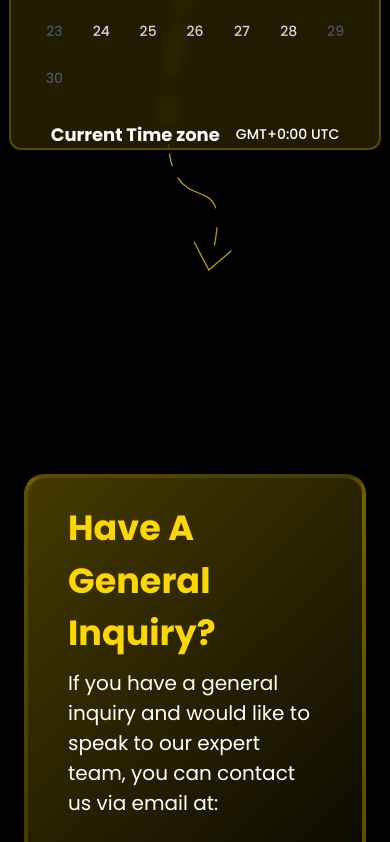
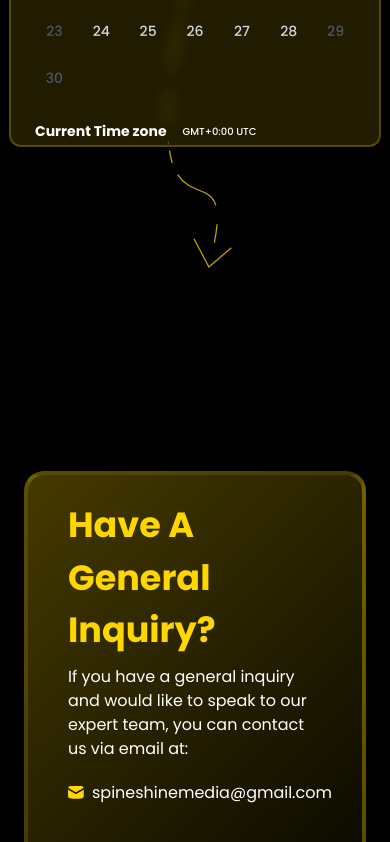
Before and after one commit to dhiasmari71-wq/spine-shine-media, a Next.js app: page / in a window 390 px wide. Shown: the part 4920-5762 px from the top of the page. Built offline with nearby package versions, Linux system fonts and the light colour scheme.

Commit message:
fix: text size

```diff
--- a/src/components/CTA.tsx
+++ b/src/components/CTA.tsx
@@ -8,7 +8,7 @@ const CTA = () => {
           <h1 className="text-primary font-poppins font-bold text-[35px] md:text-[49px] mb-2 bg-transparent">
             Have A General Inquiry?
           </h1>
-          <p className="text-white font-poppins font-regular text-[20px] bg-transparent">
+          <p className="text-white font-poppins font-regular text-[16px] md:text-[20px] bg-transparent">
             If you have a general inquiry and would like to speak to our expert
             team, you can contact us via email at:
           </p>
@@ -18,9 +18,9 @@ const CTA = () => {
               alt="logo"
               width={24}
               height={24}
-              className="w-[24px] h-[24px] object-contain bg-transparent"
+              className="w-[16px] md:w-[24px] h-[16px] md:h-[24px] object-contain bg-transparent"
             />
-            <p className="text-white font-regular text-[16px] bg-transparent mt-2">
+            <p className="text-white font-regular sm:text-[12px] text-[16px] bg-transparent">
               spineshinemedia@gmail.com
             </p>
           </div>
--- a/src/components/SchedulingCalender.tsx
+++ b/src/components/SchedulingCalender.tsx
@@ -357,12 +357,12 @@ const SchedulingCalender = () => {
             })}
           </div>
 
-          <div className="w-full flex items-center justify-center">
+          <div className="w-full flex items-center justify-start">
             <div className="flex items-center gap-4">
-              <h2 className="text-white text-[18px] font-bold">
+              <h2 className="text-white text-[14px] font-bold">
                 Current Time zone
               </h2>
-              <p className="text-white text-[14px] font-medium">
+              <p className="text-white text-[10px] font-medium">
                 {selectedTimezone}
               </p>
             </div>
```
